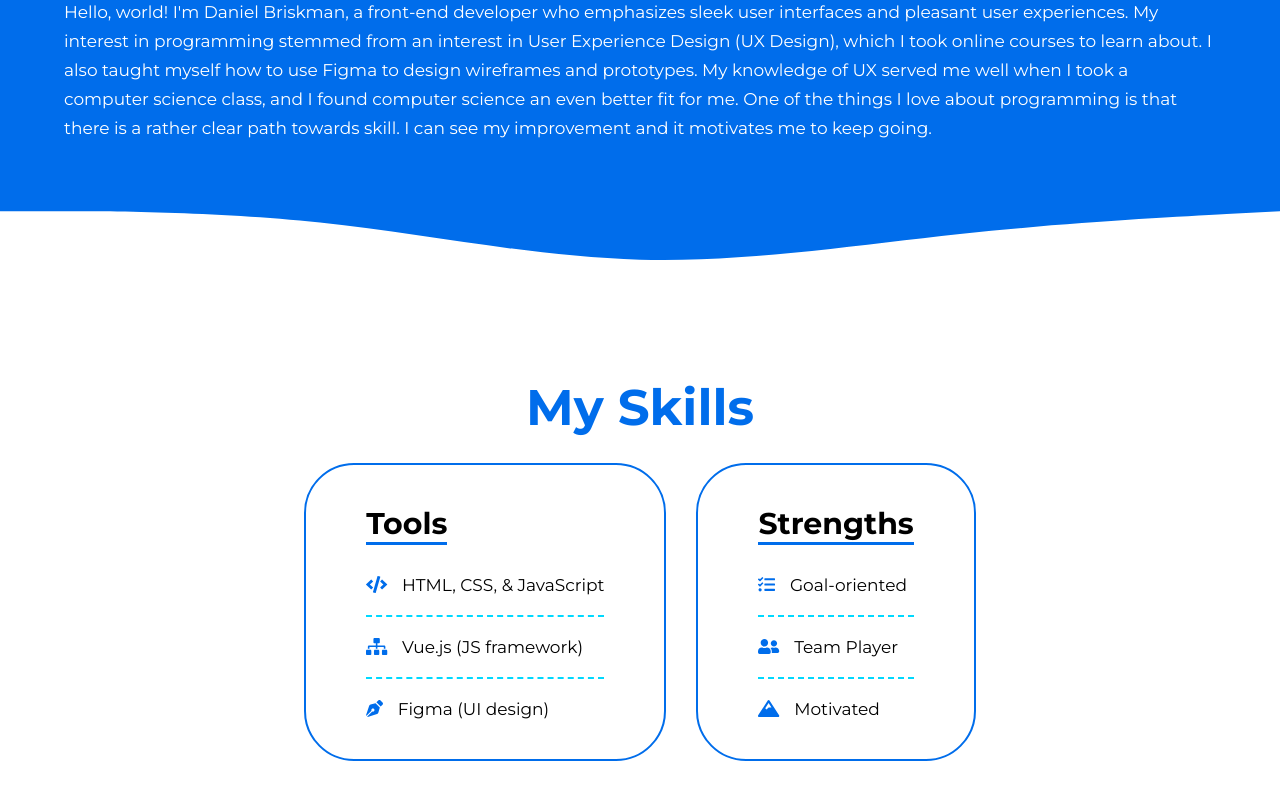
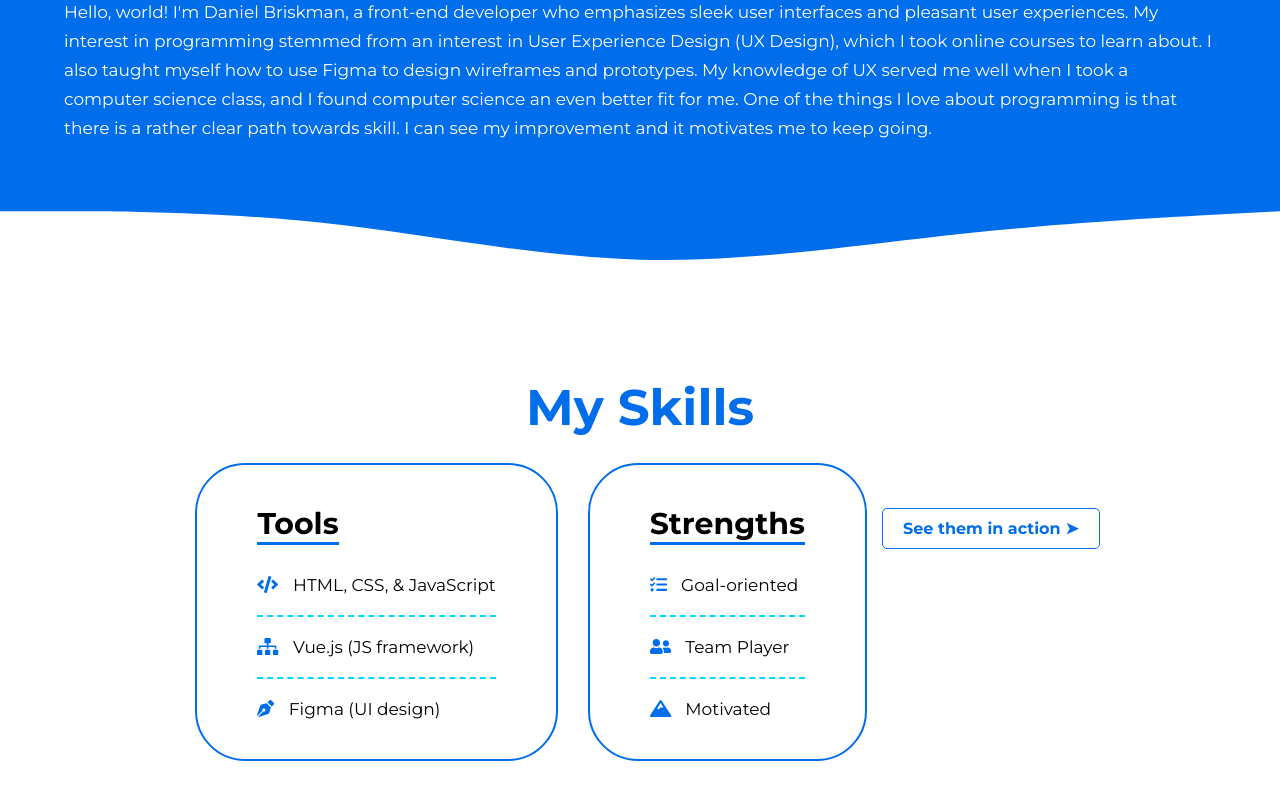
Before and after one commit to popplio2/DB-Portfolio, a Vue app in the folder portfolio/: page / in a window 1280 px wide. Shown: the part 790-1590 px from the top of the page. Before the commit the page ends 1566 px from the top, so only its background shows below. Built offline with nearby package versions, Linux system fonts and the light colour scheme.

Commit message:
skills bottom margin, fixed image positioning

```diff
--- a/portfolio/src/components/CaseStudy.vue
+++ b/portfolio/src/components/CaseStudy.vue
@@ -60,10 +60,11 @@ export default {
   }
   .header a {
     margin-right: 1rem;
+    margin-bottom: .75rem;
   }
   .header img {
     object-fit: cover;
-    object-position: left;
+    object-position: center;
     width: 100%;
     height: 30rem;
     margin: 2rem 0;
--- a/portfolio/src/views/Home.vue
+++ b/portfolio/src/views/Home.vue
@@ -74,9 +74,9 @@
             </li>
           </ul>
         </div>
-        <!-- <router-link class="button-link" to="/projects">
+        <router-link class="button-link" to="/projects">
           <Button>See them in action ➤</Button>
-        </router-link> -->
+        </router-link>
       </div>
     </section>
 
@@ -205,6 +205,7 @@ export default {
   }
   .skills {
     margin-top: -5rem;
+    margin-bottom: 5rem;
   }
   .skills h2 {
     color: var(--main-color);
```
